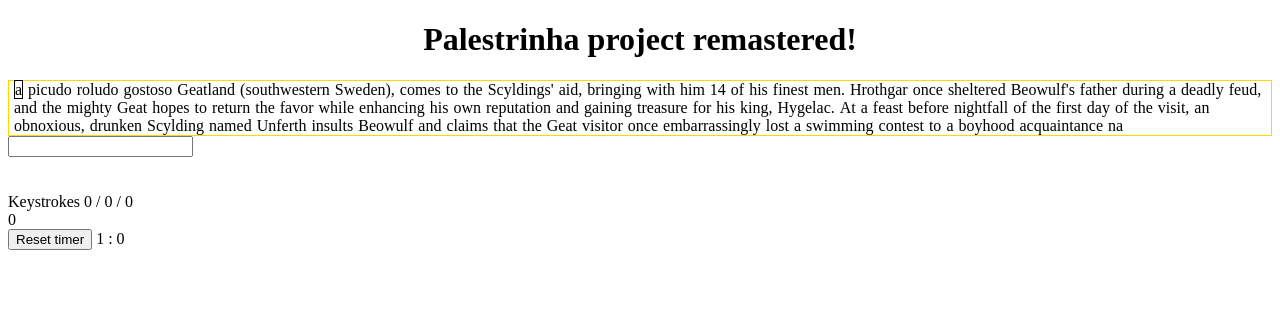
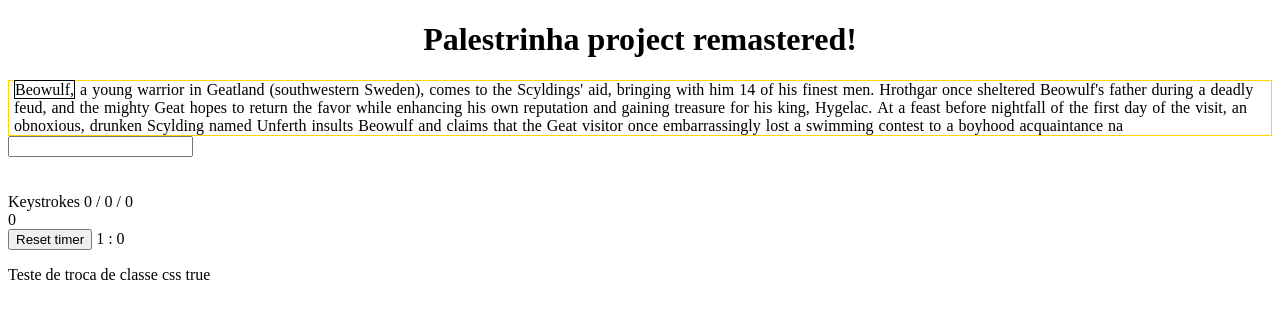
Before and after one commit to MatheusTurra/TypeHero, an Angular app: page / in a window 1280 px wide. Shown: the top 318 px of the page. Built offline with nearby package versions, Linux system fonts and the light colour scheme.

Commit message:
Score / Spell Checking (css classes) / basic spell checking logic done

```diff
--- a/src/app/components/spell-checker/spell-checker.component.css
+++ b/src/app/components/spell-checker/spell-checker.component.css
@@ -14,12 +14,21 @@
 
 .current {
     border: 1px solid black;
+    color: black;
 }
 
+.text {
+    color: black
+}
+
+.incorrect {
+    color: red;
+}
 .correctWord {
     color: green;
 }
 
-.incorrectWord {
+.incorrectSpell {
+    border: 1px solid black;
     color: red;
 }
--- a/src/app/components/spell-checker/spell-checker.component.html
+++ b/src/app/components/spell-checker/spell-checker.component.html
@@ -1,8 +1,10 @@
-<!-- <div [ngClass]="{'css-class-1':varA === varB, 'css-class-2': varA !== varB}"> -->
 
 <div id="text-container">
     <span class="text-word" *ngFor="let word of splittedText; let i = index">
-        <span #testWord  [ngClass]="{'current': i === phraseIndex}">
+        <span #testWord
+            [ngClass]="{'current': i === phraseIndex,
+            'incorrectSpell': isCorrect === false && i === phraseIndex,
+            'current': isCorrect && i === phraseIndex}">
             {{splittedText[i]}}
         </span>
     </span>
@@ -19,7 +21,6 @@
 {{inputData.value.inputText}}
 
 <br>
-
 <br>
 
 Keystrokes {{wordLength}} / {{correctWords}} / {{incorrectWords}}
@@ -29,3 +30,7 @@ Keystrokes {{wordLength}} / {{correctWords}} / {{incorrectWords}}
 
 <button (click)="timerReset()">Reset timer</button>
 {{minutes}} : {{seconds}}
+
+<p>
+     Teste de troca de classe css  {{isCorrect}}
+</p>
--- a/src/app/components/spell-checker/spell-checker.component.ts
+++ b/src/app/components/spell-checker/spell-checker.component.ts
@@ -9,18 +9,19 @@ import { FormBuilder, FormGroup } from '@angular/forms';
 
 export class SpellCheckerComponent implements OnInit {
   @ViewChild("spellCheckerInput") spellCheckerValue;
-  @ViewChildren("testWord") testWord: QueryList<any>;
+  @ViewChildren("testWord") testWord: any;
 
-  public splittedText = "a picudo roludo gostoso Geatland (southwestern Sweden), comes to the Scyldings' aid, bringing with him 14 of his finest men. Hrothgar once sheltered Beowulf's father during a deadly feud, and the mighty Geat hopes to return the favor while enhancing his own reputation and gaining treasure for his king, Hygelac. At a feast before nightfall of the first day of the visit, an obnoxious, drunken Scylding named Unferth insults Beowulf and claims that the Geat visitor once embarrassingly lost a swimming contest to a boyhood acquaintance na".split(" ")
+  public splittedText = "Beowulf, a young warrior in Geatland (southwestern Sweden), comes to the Scyldings' aid, bringing with him 14 of his finest men. Hrothgar once sheltered Beowulf's father during a deadly feud, and the mighty Geat hopes to return the favor while enhancing his own reputation and gaining treasure for his king, Hygelac. At a feast before nightfall of the first day of the visit, an obnoxious, drunken Scylding named Unferth insults Beowulf and claims that the Geat visitor once embarrassingly lost a swimming contest to a boyhood acquaintance na".split(" ")
   // public splittedText = "this is a text for palestinha project".split(" ");
   public inputData:  FormGroup;
 
   public wpmResult: number
-  private bonus: boolean;
+  private counter: number;
 
   public correctWords: number;
   public incorrectWords: number;
   public wordLength: number;
+  public isCorrect: boolean;
 
   public phraseIndex: number;
 
@@ -40,9 +41,10 @@ export class SpellCheckerComponent implements OnInit {
     this.wordLength = 0;
     this.correctWords = 0;
     this.incorrectWords = 0;
+    this.isCorrect = true;
 
     this.wpmResult = 0
-    this.bonus = true;
+    this.counter = 0;
 
     this.minutes = 1;
     this.seconds = 0;
@@ -60,8 +62,10 @@ export class SpellCheckerComponent implements OnInit {
     this.timerStart();
 
     let checkedWord = text;
+
     checkedWord = checkedWord.replace(/\s/g, "");
 
+    this.realTimeSpellChecker(eventKey)
 
     if (eventKey === " " && checkedWord === this.splittedText[this.phraseIndex]) {
 
@@ -69,8 +73,9 @@ export class SpellCheckerComponent implements OnInit {
 
       this.phraseIndex++;
       this.correctWords++;
-
       this.spellCheckerValue.nativeElement.value = null;
+      this.counter = 0;
+      this.isCorrect = true;
 
       this.changeWordToCorrectClass();
     }
@@ -79,11 +84,32 @@ export class SpellCheckerComponent implements OnInit {
         this.phraseIndex++;
         this.spellCheckerValue.nativeElement.value = null;
         this.incorrectWords++;
+        this.isCorrect = true;
 
         this.changeWordToIncorrectClass();
       }
 
       this.spellCheckerValue.nativeElement.value = null;
+    }
+  }
+
+  realTimeSpellChecker(event) {
+    let textSplitInLetters = this.splittedText[this.phraseIndex].split("");
+    let wordLenght = textSplitInLetters.length - 1;
+    let userInputKey = event.toLowerCase();
+
+    if (this.counter > wordLenght) {
+      this.counter = wordLenght
+    };
+
+    if (event.length <= 1 && event !== " ") {
+      console.log("event", userInputKey, textSplitInLetters[this.counter].toLowerCase());
+      if (userInputKey === textSplitInLetters[this.counter].toLowerCase()) {
+        this.isCorrect = true;
+        this.counter++;
+      } else {
+        this.isCorrect = false;
+      }
     }
   }
 
@@ -101,12 +127,19 @@ export class SpellCheckerComponent implements OnInit {
 
   changeWordToIncorrectClass() {
     this.testWord.forEach(element => {
-      if (element.nativeElement.className === "current") {
-        element.nativeElement.className = "incorrectWord";
+      if (element.nativeElement.className === "incorrectSpell" || element.nativeElement.className === "current") {
+        element.nativeElement.className = "incorrect";
       }
-    })
+    });
   }
 
+  changeWordToCurrentClass() {
+    this.testWord.forEach(element => {
+      if (element.nativeElement.className === "current") {
+        element.nativeElement.className = "current";
+      }
+    });
+  }
 
   timerStart() {
     if(this.startWasClicked) {
```
